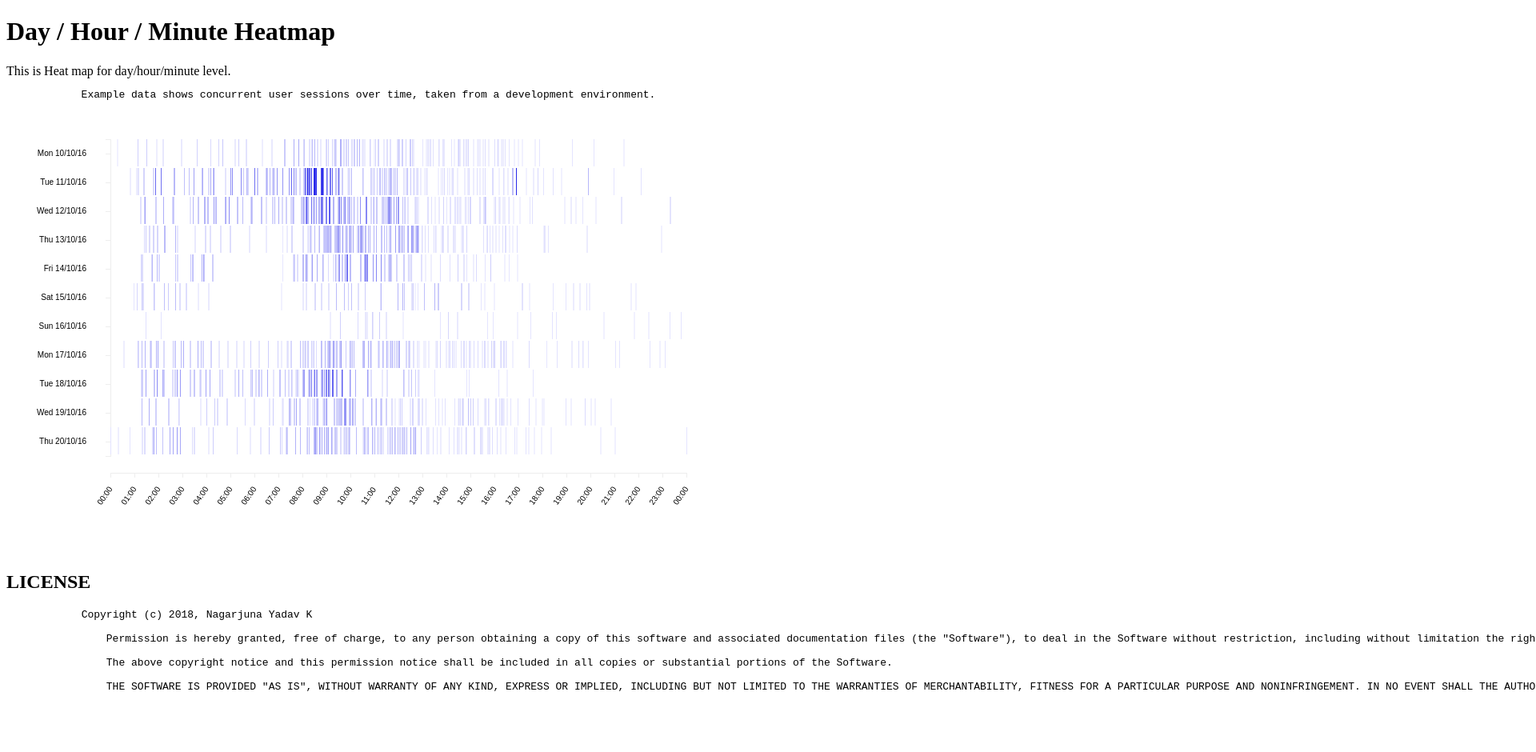
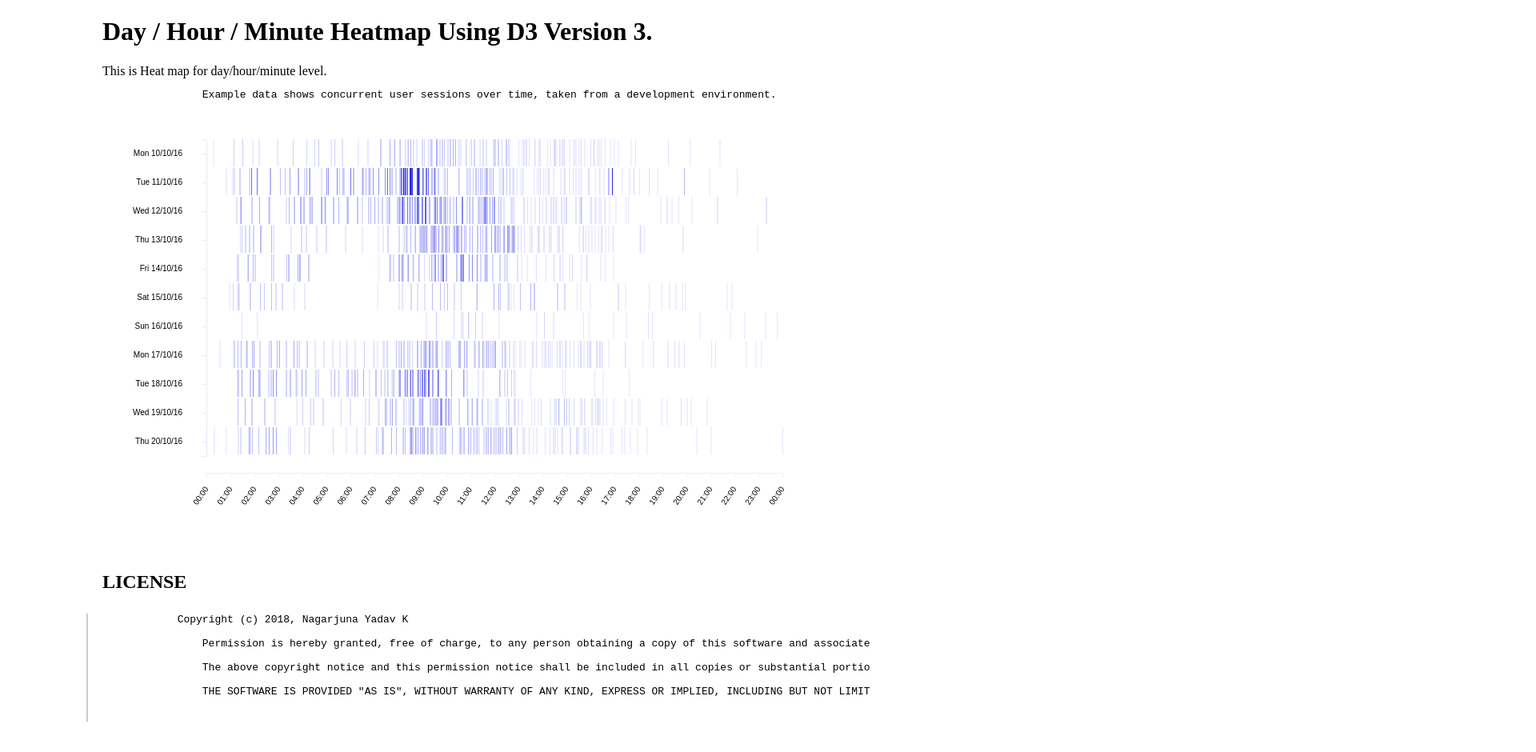
Before and after one commit to nagarjunayadavk/nagarjunayadavk.github.io, a plain HTML site: page heatmap.html in a window 1280 px wide. Shown: the top 940 px of the page at 80% size, 1920 px wide, since content can reach past the window. Drawn offline with nearby package versions, Linux system fonts and the light colour scheme.

Commit message:
Page width Changes

```diff
--- a/heatmap.html
+++ b/heatmap.html
@@ -50,19 +50,33 @@
             color: #fff;
             border-radius: 2px;
         }
+
+        body {
+            width: 1024px;
+            margin: 0 auto;
+
+        }
+
+        footer pre {
+            border-left: solid 2px #ccc;
+            padding-left: 18px;
+            margin: 2em 0 2em -20px;
+            max-width: 960px;
+            overflow-x: auto;
+        }
     </style>
 </head>
 
 <body>
     <header>
+        <h1>Day / Hour / Minute Heatmap Using D3 Version 3.</h1>
+        This is Heat map for day/hour/minute level.
 
+        <pre>
+                Example data shows concurrent user sessions over time, taken from a development environment.
+        </pre>
     </header>
-    <h1>Day / Hour / Minute Heatmap</h1>
-    This is Heat map for day/hour/minute level.
 
-    <pre>
-            Example data shows concurrent user sessions over time, taken from a development environment.
-    </pre>
 
 
     <div class="heatmapGraph"></div>
@@ -191,8 +205,6 @@
             .attr("x", "-30");
         //========== Y-axis Ploting End =========
 
-
-
         //============= X-Axis Ploting Start Fixed===========//
         //======= Define time scale for X-axis=========//
         var xScale = d3.time.scale()
```
